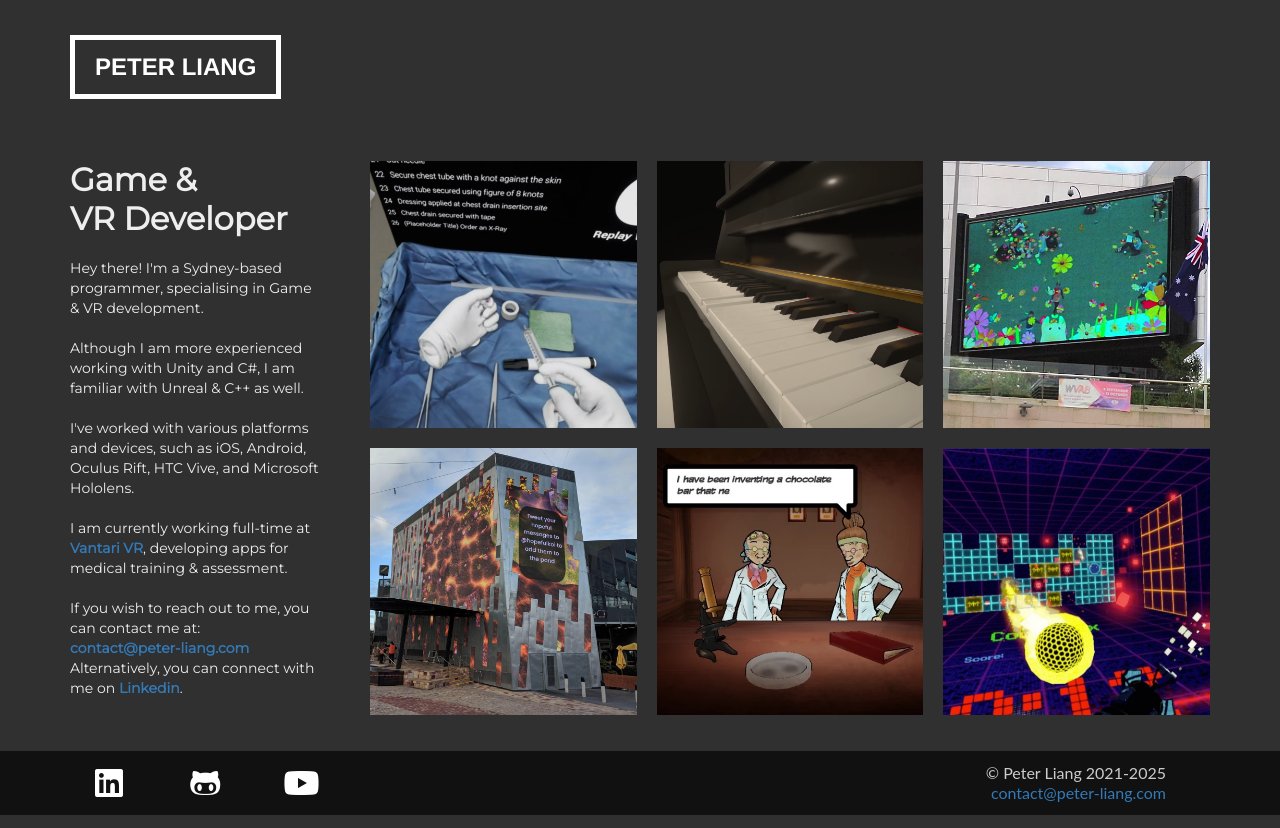
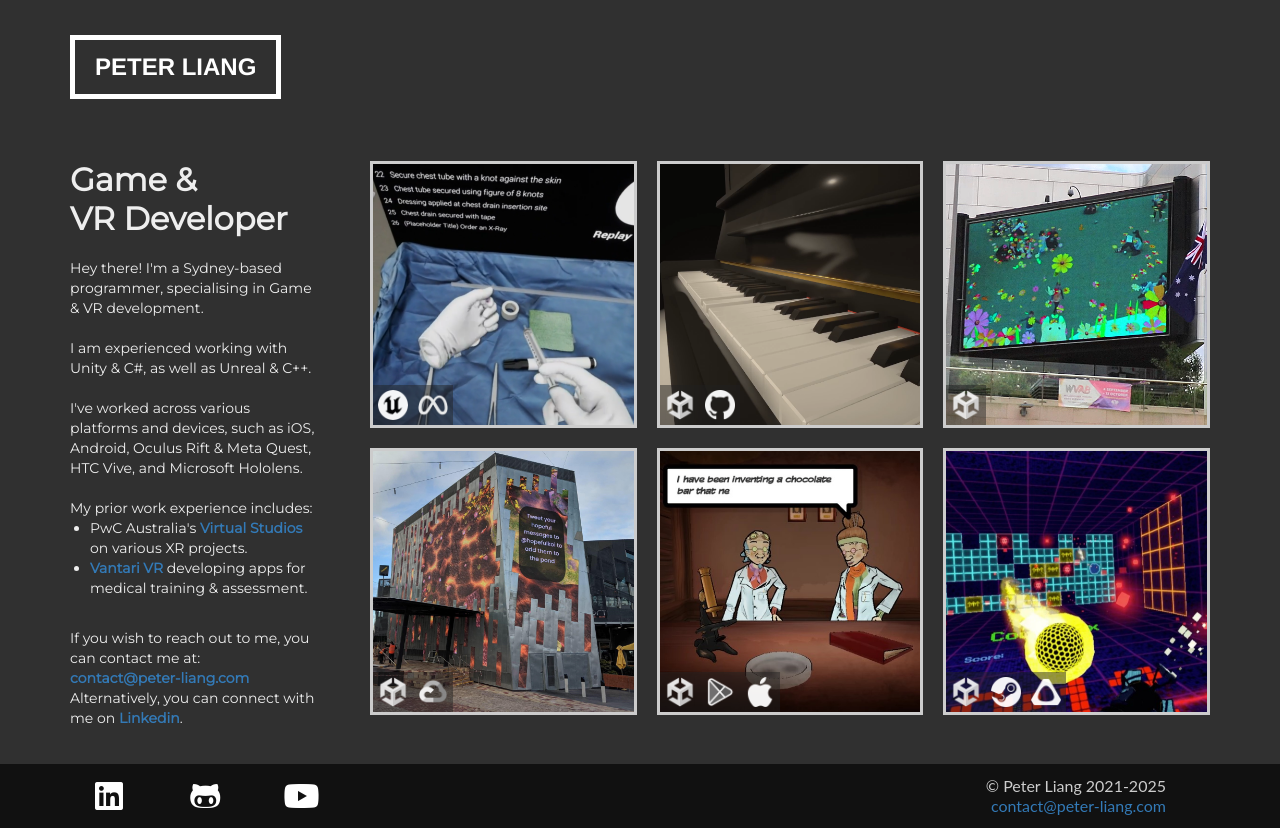
Before and after one commit to catdevpete/peter-liang-website, a PHP site: page / in a window 1280 px wide. Run offline with PHP 8.4, Linux system fonts and the light colour scheme; some libraries are stand-ins or nearby versions.

Commit message:
Changing css so home page's preview boxes have persistent outline, along with icon descriptions for each project/product

```diff
--- a/css/theme.css
+++ b/css/theme.css
@@ -82,11 +82,11 @@ body::-webkit-scrollbar {
 	pointer-events: none;
 }
 
-.grid-item img, .darken, .borderline, .portfolio-text {
+.grid-item img, .darken, .borderline, .border, .portfolio-text, .icons {
 	grid-area: 1 / 1;
 }
 
-.portfolio-item img, .darken, .borderline, .portfolio-text {
+.portfolio-item img, .darken, .borderline, .border, .portfolio-text, .icons {
 	grid-area: 1 / 1;
 }
 
@@ -137,13 +137,47 @@ body::-webkit-scrollbar {
 	padding: 10%;
 }
 
+.border {
+	width: 100%;
+	height: 100%;
+	opacity: 1;
+	border-style: solid;
+	border-width: 3px;
+	border-color: #CCCCCC;
+	-webkit-transition: border-color 0.5s ease;
+	-moz-transition: border-color 0.5s ease;
+	-o-transition: border-color 0.5s ease;
+	-ms-transition: border-color 0.5s ease;
+	transition: border-color .5s ease;
+}
+
+.icons {
+	pointer-events: none;
+	width: 100%;
+	height: 100%;
+	margin-left: 3px;
+	opacity: 0.95;
+}
+
+.icons img {
+	background-color: rgba(32, 32, 32, 0.5);
+	top: calc(100% - 3px);
+	padding: 5px;
+	display: inline;
+	position:relative;
+	transform: translate(0, -100%);
+	width: 40px !important;
+	height: 40px !important;
+}
+
+.border:hover {
+	border-color: white;
+}
+
 .borderline {
 	width: 100%;
 	height: 100%;
 	opacity: 0;
-	border-style: solid;
-	border-width: 3px;
-	border-color: white;
 	-webkit-transition: opacity 0.5s ease;
 	-moz-transition: opacity 0.5s ease;
 	-o-transition: opacity 0.5s ease;
@@ -153,6 +187,10 @@ body::-webkit-scrollbar {
 
 .borderline:hover {
 	opacity: 1;
+}
+
+.body-text-dots ul {
+	padding-left: 20px;
 }
 
 @media only screen and (max-width: 985px) {
--- a/index.php
+++ b/index.php
@@ -41,9 +41,13 @@
 						<div class="heading"><p><b>Game & VR Developer</b></p></div>
 						<br>
 						<p>Hey there! I'm a Sydney-based programmer, specialising in Game & VR development.</p><br>
-						<p>Although I am more experienced working with Unity and C#, I am familiar with Unreal & C++ as well.</p><br>
-						<p>I've worked with various platforms and devices, such as iOS, Android, Oculus Rift, HTC Vive, and Microsoft Hololens.</p><br>
-						<p>I am currently working full-time at <a href="https://www.vantarivr.com.au/"><b>Vantari VR</b></a>, developing apps for medical training & assessment.</p><br>
+						<p>I am experienced working with Unity & C#, as well as Unreal & C++.</p><br>
+						<p>I've worked across various platforms and devices, such as iOS, Android, Oculus Rift & Meta Quest, HTC Vive, and Microsoft Hololens.</p><br>
+						<p>My prior work experience includes:</p>
+						<div class="body-text-dots"><ul>
+							<li>PwC Australia's <a href="https://www.pwc.com.au/consulting/digital-transformation/virtual-studios.php"><b>Virtual Studios</b></a> on various XR projects.</li>
+							<li><a href="https://www.vantarivr.com.au/"><b>Vantari VR</b></a> developing apps for medical training & assessment.</li>
+						</ul></div><br>
 						<p>If you wish to reach out to me, you can contact me at:</p>
 						<p><b><a href="mailto:contact@peter-liang.com">contact@peter-liang.com</a></b></p>
 						<p>Alternatively, you can connect with me on <a href="https://www.linkedin.com/in/catdevpete/"><b>Linkedin</b></a>.</p>
@@ -52,37 +56,55 @@
 						<div class="grid-item">
 							<a href="pages/vantari.php">
 								<img src="img/vantari/thumbnail.png" alt="Vantari VR">
-								<div class="borderline"><div class="darken"><div class="portfolio-text"><p>Vantari VR</p></div></div></div>
+								<div class="border"><div class="borderline"><div class="darken"><div class="portfolio-text"><p>Vantari VR</p></div></div></div></div>
+								<div class="icons">
+									<img src="img/icons/unreal-engine.png" alt="Unreal Engine"><img src="img/icons/meta.png" alt="Meta">
+								</div>
 							</a>
 						</div>
 						<div class="grid-item">
 							<a href="pages/unity-midi-piano.php">
 								<img src="img/unity-midi-piano/thumbnail.png" alt="Unity MIDI Piano">
-								<div class="borderline"><div class="darken"><div class="portfolio-text"><p>Unity MIDI Piano</p></div></div></div>
+								<div class="border"><div class="borderline"><div class="darken"><div class="portfolio-text"><p>Unity MIDI Piano</p></div></div></div></div>
+								<div class="icons">
+									<img src="img/icons/unity-engine.png" alt="Unity"><img src="img/icons/github.png" alt="GitHub">
+								</div>
 							</a>
 						</div>
 						<div class="grid-item">
 							<a href="pages/all-our-paradise.php">
 								<img src="img/all-our-paradise/thumbnail.png" alt="All Our Paradise">
-								<div class="borderline"><div class="darken"><div class="portfolio-text"><p>All Our Paradise</p></div></div></div>
+								<div class="border"><div class="borderline"><div class="darken"><div class="portfolio-text"><p>All Our Paradise</p></div></div></div></div>
+								<div class="icons">
+									<img src="img/icons/unity-engine.png" alt="Unity">
+								</div>
 							</a>
 						</div>
 						<div class="grid-item">
 							<a href="pages/o-koi.php">
 								<img src="img/o-koi/thumbnail.png" alt="Everything is going to be O-Koi">
-								<div class="borderline"><div class="darken"><div class="portfolio-text"><p>Everything is going to be O-Koi</p></div></div></div>
+								<div class="border"><div class="borderline"><div class="darken"><div class="portfolio-text"><p>Everything is going to be O-Koi</p></div></div></div></div>
+								<div class="icons">
+									<img src="img/icons/unity-engine.png" alt="Unity"><img src="img/icons/GCP.png" alt="GCP">
+								</div>
 							</a>
 						</div>
 						<div class="grid-item">
 							<a href="pages/dr-egg.php">
 								<img src="img/dr-egg-adventure-lab/thumbnail.png" alt="Dr. Egg Adventure Laboratory">
-								<div class="borderline"><div class="darken"><div class="portfolio-text"><p>Dr. Egg Adventure Laboratory</p></div></div></div>
+								<div class="border"><div class="borderline"><div class="darken"><div class="portfolio-text"><p>Dr. Egg Adventure Laboratory</p></div></div></div></div>
+								<div class="icons">
+									<img src="img/icons/unity-engine.png" alt="Unity"><img src="img/icons/google-play.png" alt="Google Play"><img src="img/icons/apple.png" alt="Apple">
+								</div>
 							</a>
 						</div>
 						<div class="grid-item">
 							<a href="pages/super-pixel-smash.php">
 								<img src="img/super-pixel-smash/thumbnail.png" alt="Super Pixel Smash">
-								<div class="borderline"><div class="darken"><div class="portfolio-text"><p>Super Pixel Smash</p></div></div></div>
+								<div class="border"><div class="borderline"><div class="darken"><div class="portfolio-text"><p>Super Pixel Smash</p></div></div></div></div>
+								<div class="icons">
+									<img src="img/icons/unity-engine.png" alt="Unity"><img src="img/icons/steam.png" alt="Steam"><img src="img/icons/htc-vive.png" alt="HTC VIVE">
+								</div>
 							</a>
 						</div>
 					</div>
@@ -124,7 +146,6 @@
 					</div>
 				</div>
 			</div>
-
 		</div>
 	</body>
 </html>
```
Also changed, not shown: img/icons/apple.png (added), img/icons/gcp.png (added), img/icons/github.png (added), img/icons/google-play.png (added), img/icons/htc-vive.png (added), img/icons/meta.png (added), img/icons/steam.png (added), img/icons/unity-engine.png (added), img/icons/unreal-engine.png (added).
